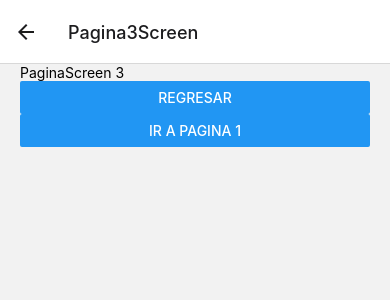
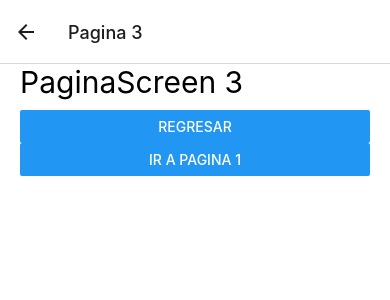
Before and after one commit to ACaminos/NavegationApp, a React Native app: screen /Pagina3Screen in a window 390 px wide. Shown: the top 300 px of the page. Built offline with nearby package versions, Linux system fonts and the light colour scheme.

Commit message:
change navigator setOptions and useEffect

```diff
--- a/src/navigator/StackNavigator.tsx
+++ b/src/navigator/StackNavigator.tsx
@@ -8,10 +8,20 @@ const Stack = createStackNavigator();
 
 export const StackNavigator = () => {
   return (
-    <Stack.Navigator>
-      <Stack.Screen name="Pagina1Screen" component={Pagina1Screen} />
-      <Stack.Screen name="Pagina2Screen" component={Pagina2Screen} />
-      <Stack.Screen name="Pagina3Screen" component={Pagina3Screen} />
+    <Stack.Navigator
+        screenOptions={{
+          headerStyle:{
+            elevation:0,
+            shadowColor:'transparent'
+
+          },
+          cardStyle:{
+            backgroundColor:'white',
+          }
+          }}>
+      <Stack.Screen name="Pagina1Screen" options={{title:"Pagina 1"}} component={Pagina1Screen} />
+      <Stack.Screen name="Pagina2Screen" options={{title:"Pagina 2"}} component={Pagina2Screen} />
+      <Stack.Screen name="Pagina3Screen" options={{title:"Pagina 3"}} component={Pagina3Screen} />
     </Stack.Navigator>
   );
 }
--- a/src/screens/Pagina1Screen.tsx
+++ b/src/screens/Pagina1Screen.tsx
@@ -8,7 +8,7 @@ interface Props extends StackScreenProps<any,any>{}
 export const Pagina1Screen = ({navigation}: Props) => {
   return (
     <View style={styles.globalMargin}>
-        <Text>PaginaScreen 1</Text>
+        <Text style={styles.title}>PaginaScreen 1</Text>
         <Button
           title="Ir pagina 2"
           onPress={ () =>navigation.navigate('Pagina2Screen')}
--- a/src/screens/Pagina2Screen.tsx
+++ b/src/screens/Pagina2Screen.tsx
@@ -1,15 +1,23 @@
-import React from 'react'
+import React, { useEffect } from 'react'
 import {useNavigation} from '@react-navigation/core'
 import { View, Text, Button } from 'react-native';
 import { styles } from '../theme/appTheme';
 
 export const Pagina2Screen = () => {
 
-  const navigator = useNavigation()
+  const navigator = useNavigation();
+
+  useEffect(() => {
+    navigator.setOptions({
+      title: 'Volver',
+      headerBackTitle: 'Atras'
+    })
+  }, [])
+
 
   return (
     <View style={styles.globalMargin}>
-        <Text>PaginaScreen 2</Text>
+        <Text style={styles.title}>PaginaScreen 2</Text>
 
         <Button
           title='Ir a pagina 3'
--- a/src/screens/Pagina3Screen.tsx
+++ b/src/screens/Pagina3Screen.tsx
@@ -8,7 +8,7 @@ interface Props extends StackScreenProps<any,any>{};
 export const Pagina3Screen = ( {navigation}:Props ) => {
   return (
     <View style={styles.globalMargin}>
-        <Text>PaginaScreen 3</Text>
+        <Text style={styles.title}>PaginaScreen 3</Text>
 
         <Button title='Regresar' onPress={ () => navigation.pop() } />
 
--- a/src/theme/appTheme.tsx
+++ b/src/theme/appTheme.tsx
@@ -3,5 +3,10 @@ import { StyleSheet } from "react-native";
 export const styles = StyleSheet.create({
     globalMargin:{
         marginHorizontal:20
+    },
+    title:{
+        color:'black',
+        fontSize:30,
+        marginBottom:10,
     }
 })
```
Also changed, not shown: .eslintrc.js.
